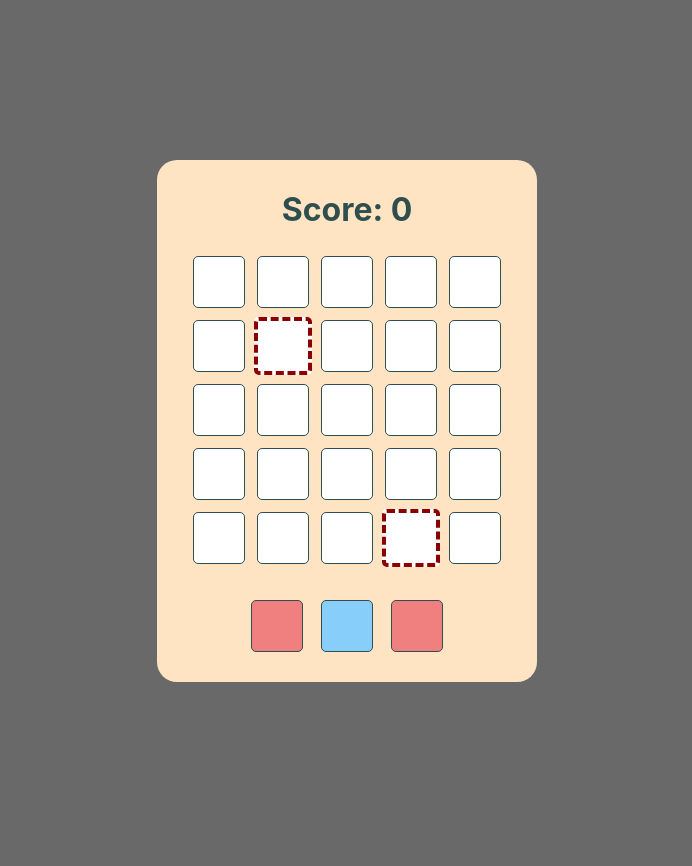
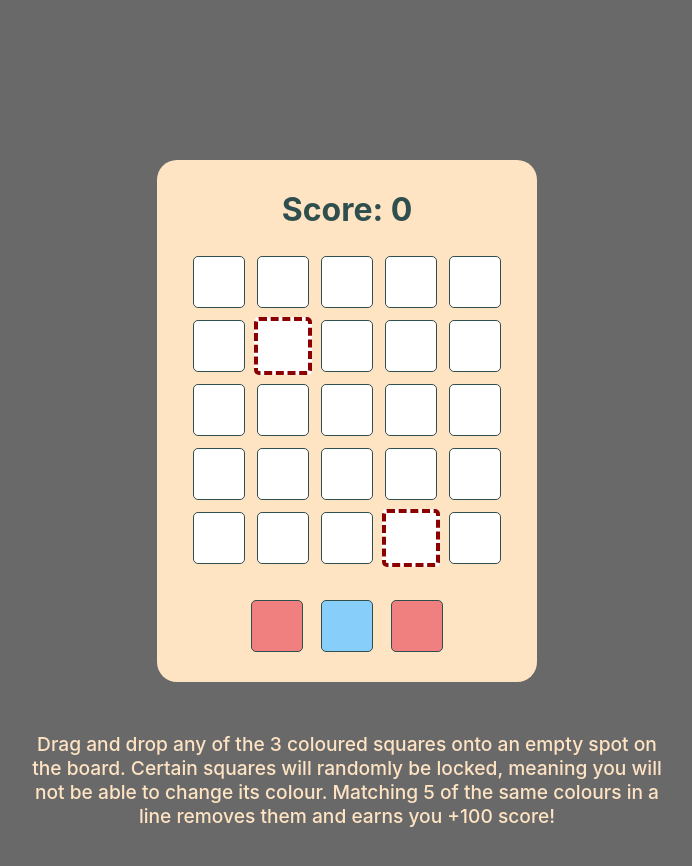
Before and after one commit to MinisGimis/match-thing, a React (Create React App) app: page / in a window 1280 px wide. Shown: the top 866 px of the page, without its empty margins (293-985 px from the left). Before the commit the page ends 800 px from the top, so only its background shows below. Built offline with nearby package versions, Linux system fonts and the light colour scheme.

Commit message:
added instructions

```diff
--- a/src/Grid.css
+++ b/src/Grid.css
@@ -56,6 +56,15 @@
     border-top-left-radius: 20px;
     padding: 30px;
     color: darkslategrey
+}
+
+.instructions {
+    width: 50vw;
+    color: bisque;
+    font-weight: 500;
+    margin: 50px auto;
+    text-align: center;
+    font-size: larger;
 }
 
 .background-square {
--- a/src/Grid.js
+++ b/src/Grid.js
@@ -6,7 +6,7 @@ const COLUMNS = 5;
 
 function getRandomInt(max) {
   let retVal = Math.floor(Math.random() * max)
-  ////console.log("random is " + retVal)
+  //////console.log("random is " + retVal)
   return retVal;
 }
 
@@ -32,7 +32,7 @@ function App() {
   const [lockedValue, setLockedValue] = useState(0)
 
   const resetGame = () => {
-    //console.log('reset')
+    ////console.log('reset')
     setInventoryGrid(Array(3).fill('empty'))
     setPlayGrid(Array(25).fill('empty'))
     setScore(0)
@@ -64,16 +64,16 @@ function App() {
 
   const handleDrop = (e, index) => {
     e.preventDefault();
-    //console.log(e.target)
+    ////console.log(e.target)
 
     if (e.target.id !== "empty") {
-      //console.log("empty");
+      ////console.log("empty");
     }
     else if (getColumn(index) === lockedColumn && getRow(index) === lockedRow) {
-      //console.log("locked")
+      ////console.log("locked")
     }
     else if (getColumn(index) === lockedColumn2 && getRow(index) === lockedRow2) {
-      //console.log("locked")
+      ////console.log("locked")
     }
     else {
       setInventoryGrid(prevGrid => {
@@ -102,7 +102,7 @@ function App() {
       }
       return newGrid
     })
-    //console.log("vertical cleared")
+    ////console.log("vertical cleared")
   }
 
   const clearHorizontal = (index) => {
@@ -113,7 +113,7 @@ function App() {
       }
       return newGrid
     })
-    //console.log("horizontal cleared")
+    ////console.log("horizontal cleared")
   }
 
   const checkBoard = (index, newColour) => {
@@ -121,9 +121,9 @@ function App() {
     let locked1 = lockedColumn + lockedRow*ROWS
     let locked2 = lockedColumn2 + lockedRow2*ROWS
     let temp = document.getElementsByClassName("locked");
-    //console.log("bbbb", temp)
+    ////console.log("bbbb", temp)
     for (let i = 0; i < temp.length; i++) {
-      //console.log("aaaaaaaaa", temp[i])
+      ////console.log("aaaaaaaaa", temp[i])
       if (temp[i]) {
         if (!temp[i].classList.contains(locked1.toString()) && !temp[i].classList.contains(locked2.toString())) {
           temp[i].classList.remove("locked")
@@ -132,8 +132,8 @@ function App() {
     }
     let element1 = document.getElementsByClassName(locked1.toString())
     let element2 = document.getElementsByClassName(locked2.toString())
-    //console.log(element1, "element1")
-    //console.log(element2, "element2")
+    ////console.log(element1, "element1")
+    ////console.log(element2, "element2")
     if (element1[0] && !element1[0].classList.contains("locked")) {
       element1[0].classList.add("locked")
     }
@@ -147,7 +147,7 @@ function App() {
     if (newColour === "empty") {
       return 0
     }
-    //console.log(getRow(index), getColumn(index));
+    ////console.log(getRow(index), getColumn(index));
 
     //check vertical
     let vertical = true;
@@ -158,7 +158,7 @@ function App() {
       }
     }
 
-    //console.log("vertical", vertical)
+    ////console.log("vertical", vertical)
 
     //check horizontal
     let horizontal = true;
@@ -184,7 +184,7 @@ function App() {
       clearHorizontal(index)
       return 1
     }
-    //console.log("horizontal", horizontal)
+    ////console.log("horizontal", horizontal)
     return 0;
   }
 
@@ -208,7 +208,7 @@ function App() {
     }
     //console.log(lockedColumn, lockedRow, lockedValue)
 
-  }, lockedValue)
+  }, [lockedValue])
 
   useEffect(() => {
     let result = 0;
@@ -243,13 +243,13 @@ function App() {
       setInventoryGrid(prevGrid => {
 
         return prevGrid.map(square => {
-          ////console.log ((Math.log10(score))/100);
+          //////console.log ((Math.log10(score))/100);
           if (square !== "empty") {
             return square
           }
 
           let roll = Math.random();
-          //console.log(0.15 + (Math.log10(score+1))/100)
+          ////console.log(0.15 + (Math.log10(score+1))/100)
           if (roll < (Math.log10(score))/100) {
             return 'treasure'
           }
@@ -313,6 +313,7 @@ function App() {
       {lost && <button className={"retry"} onClick={()=> {
         resetGame()
       }}>retry</button>}
+      <p className="instructions">Drag and drop any of the 3 coloured squares onto an empty spot on the board. Certain squares will randomly be locked, meaning you will not be able to change its colour. Matching 5 of the same colours in a line removes them and earns you +100 score!</p>
     </div>
   );
 }
```
